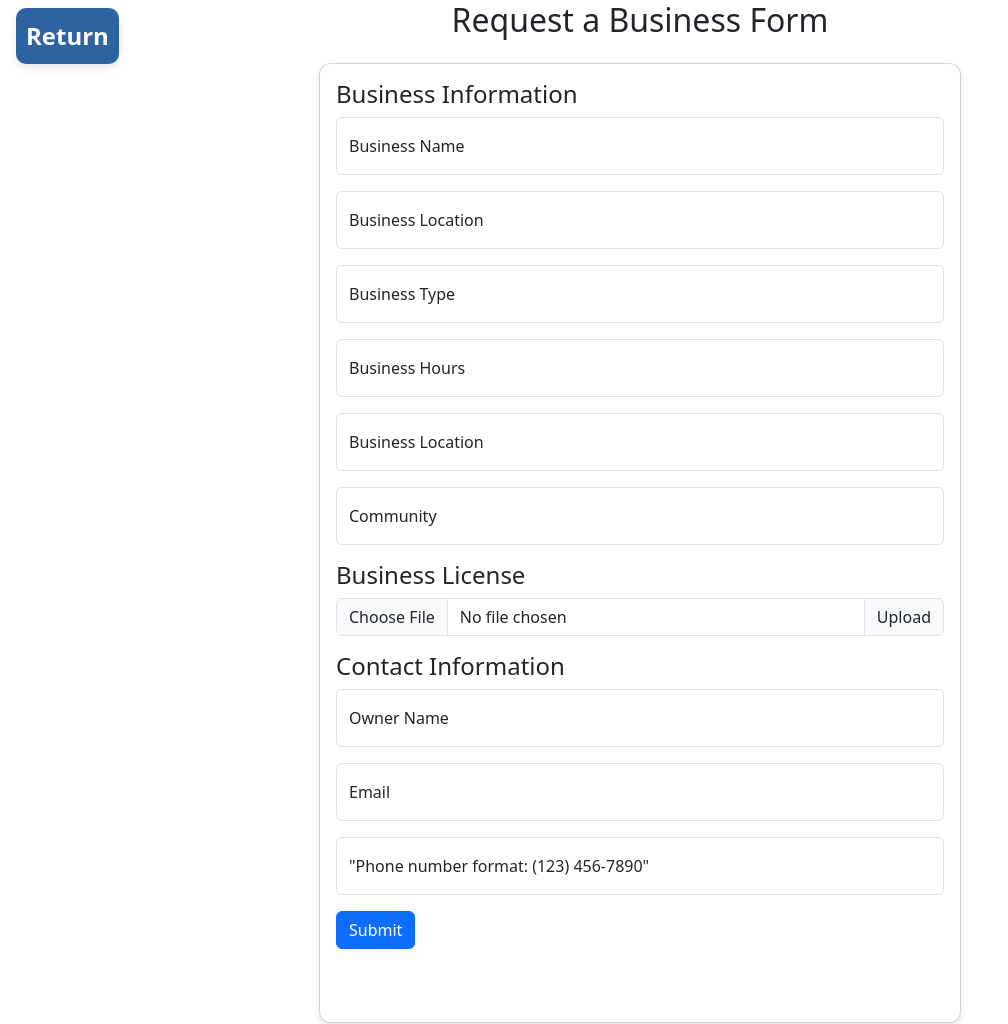
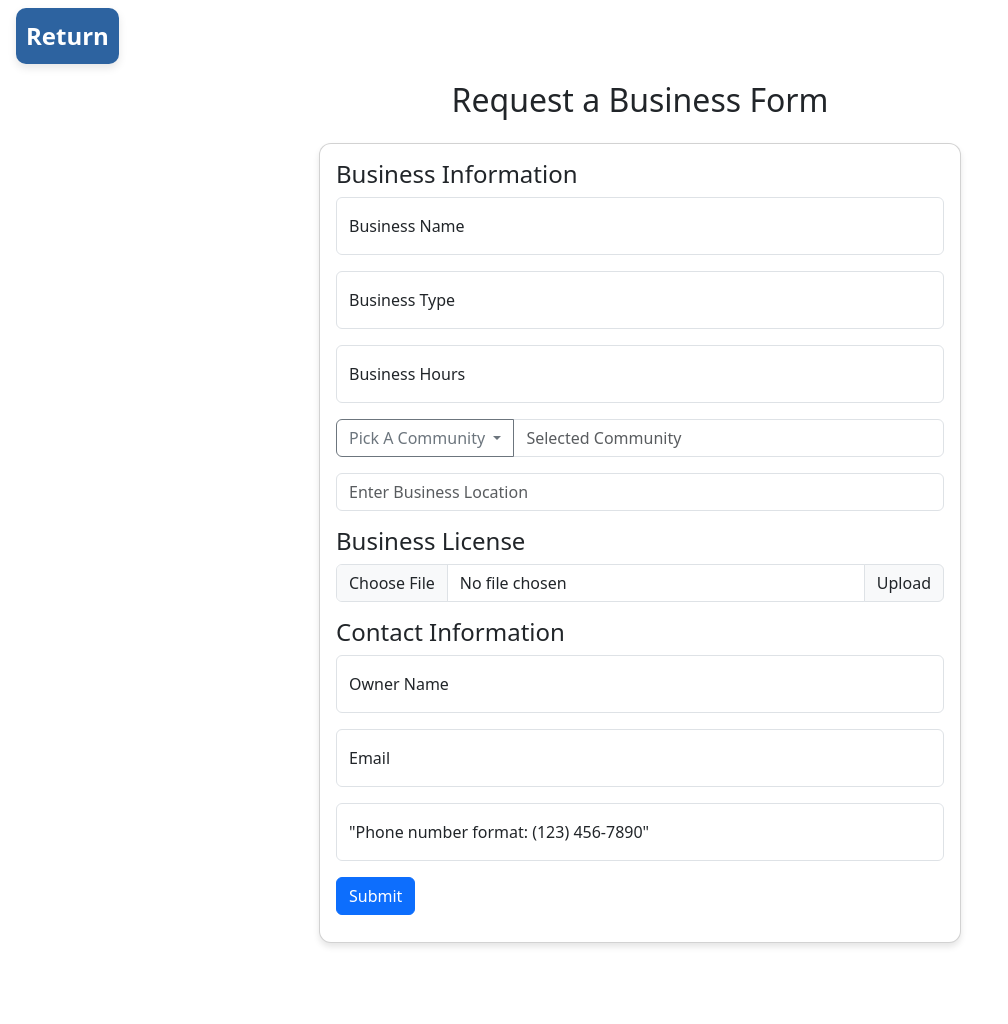
Before and after one commit to Vkutti/projectFAT, a Flask app: page /businessForm in a window 1280 px wide. Shown: the whole page, without its empty margins (0-1008 px from the left). Run offline with Flask 3, Linux system fonts and the light colour scheme; some libraries are stand-ins or nearby versions.

Commit message:
made the form cracked and has attachable files that are sent with business registartion.

```diff
--- a/projectFAT/main.py
+++ b/projectFAT/main.py
@@ -10,6 +10,9 @@ from email.mime.multipart import MIMEMultipart
 from email.utils import parsedate_to_datetime
 import time
 import threading
+from email.mime.base import MIMEBase
+import os
+from email import encoders
 
 
 # db = SQL("sqlite:////absolute/path/to/FAT.db")
@@ -199,10 +202,15 @@ def form():
         glblOwnername = request.form.get("ownername")
         glblEmail = request.form.get("email")
         glblPhoneNumber = request.form.get("phoneNumber")
-        glblCommunity = request.form.get("Community")
-
+        glblCommunity = request.form.get("community")
+        uploaded_file = request.files.get('business_license')
+        print(glblBusinessLocation)
+        print(glblCommunity)
 
         # Insert into database
+        temp_file_path = os.path.join("temp", uploaded_file.filename)
+        os.makedirs("temp", exist_ok=True)  # Ensure temp directory exists
+        uploaded_file.save(temp_file_path)
 
 
 
@@ -233,6 +241,19 @@ def form():
             message["Subject"] = subject
             message.attach(MIMEText(body, "plain"))
 
+            try:
+                with open(temp_file_path, "rb") as attachment:
+                    part = MIMEBase("application", "octet-stream")
+                    part.set_payload(attachment.read())
+                    encoders.encode_base64(part)
+                    part.add_header(
+                        "Content-Disposition",
+                        f"attachment; filename={uploaded_file.filename}",
+                    )
+                    message.attach(part)
+            except Exception as e:
+                print(f"Error attaching file: {e}")
+
             # Connect to SMTP server
             print("Connecting to the server...")
             server = smtplib.SMTP(smtp_server, port)
@@ -255,6 +276,9 @@ def form():
             server.quit()  # Ensure the session is closed
             print("Logged out successfully.")
         threading.Thread(target=start_email_checking_thread, args=("khs.hack.club@gmail.com", "yvwj gsdd dbpg cdti"), daemon=True).start()
+
+        if os.path.exists(temp_file_path):
+            os.remove(temp_file_path)
 
 
 
--- a/projectFAT/templates/businessForm.html
+++ b/projectFAT/templates/businessForm.html
@@ -12,17 +12,13 @@
     <a href="/" class="fs-4 ms-3 mt-2 position-fixed return-btn">  Return  </a>
     <div class="vw-100 vh-100 d-flex justify-content-center align-items-center flex-column">
         <h2 id="form-title" class="mb-4">Request a Business Form</h2>
-        <div class="card" style="height: 60rem">
-            <div class="card-body d-flex flex-column" style="width: 40rem;" id="search-results-container">
-                <form id="BusinessF" action="/businessForm" method="POST">
+        <div class="card" style="height: 50rem">
+            <div class="card-body d-flex flex-column" style="width: 40rem; overflow-y: scroll" id="search-results-container">
+                <form id="BusinessF" action="/businessForm" enctype="multipart/form-data" method="POST">
                     <h4>Business Information</h4>
                     <div class="form-floating mb-3">
                         <input id="businessName" type="text" class="form-control" placeholder="Business Name"  name="businessName" required>
                         <label for="businessName">Business Name</label>
-                    </div>
-                    <div class="form-floating mb-3">
-                        <input id="businessLocation" type="text" class="form-control" placeholder="Business Location" name="businessLocation" required>
-                        <label for="businessLocation">Business Location</label>
                     </div>
                     <div class="form-floating mb-3">
                         <input id="businessType" type="text" class="form-control" placeholder="Business Type" name="businessType" required>
@@ -32,17 +28,51 @@
                         <input id="businessHours" type="text" class="form-control" placeholder="Business Hours" name="businessHours" required>
                         <label for="businessLocation">Business Hours</label>
                     </div>
-                    <div class="form-floating mb-3">
-                        <input id="businessLocation" type="text" class="form-control" placeholder="Business Location" name="businessLocation" required>
-                        <label for="businessLocation">Business Location</label>
+                    <div class="input-group mb-3">
+                        <button
+                            class="btn btn-outline-secondary dropdown-toggle"
+                            type="button"
+                            data-bs-toggle="dropdown"
+                            aria-expanded="false"
+                        >
+                            Pick A Community
+                        </button>
+                        <ul class="dropdown-menu">
+                            <li><a class="dropdown-item" href="#" data-value="Tracy Hills">Tracy Hills</a></li>
+                            <li><a class="dropdown-item" href="#" data-value="Ellis">Ellis</a></li>
+                            <li><a class="dropdown-item" href="#" data-value="Edgewood">Edgewood</a></li>
+                            <li><a class="dropdown-item" href="#" data-value="Redbridge">Redbridge</a></li>
+                        </ul>
+                        <!-- Hidden Input for Community -->
+                        <input
+                            id="community"
+                            type="text"
+                            class="form-control"
+                            name="community"
+                            placeholder="Selected Community"
+                            readonly
+                        >
                     </div>
-                    <div class="form-floating mb-3">
-                        <input id="Community" type="text" class="form-control" placeholder="Business Location" name="Community" required>
-                        <label for="Community">Community</label>
+
+                    <!-- Business Location Input -->
+                    <div class="mb-3">
+                        <input
+                            id="businessLocation"
+                            type="text"
+                            class="form-control"
+                            placeholder="Enter Business Location"
+                            name="businessLocation"
+                            aria-label="Business Location"
+                        >
                     </div>
                     <h4>Business License</h4>
                     <div class="input-group mb-3">
-                        <input type="file" class="form-control" id="inputGroupFile02">
+                        <input
+                            type="file"
+                            class="form-control"
+                            id="inputGroupFile02"
+                            name="business_license"
+                        >
                         <label class="input-group-text" for="inputGroupFile02">Upload</label>
                     </div>
 
@@ -103,5 +133,20 @@
     </div>
     <script src="../static/businessForm.js" type="text/javascript"></script>
     <script src="https://cdn.jsdelivr.net/npm/bootstrap@5.3.3/dist/js/bootstrap.bundle.min.js"></script>
+    <script>
+        // Get all dropdown items and the community input field
+        const dropdownItems = document.querySelectorAll('.dropdown-item');
+        const communityInput = document.getElementById('community');
+
+        // Update community input field when a dropdown item is clicked
+        dropdownItems.forEach(item => {
+            item.addEventListener('click', event => {
+                event.preventDefault(); // Prevent default behavior
+                const selectedValue = item.getAttribute('data-value'); // Get the value from the dropdown
+                communityInput.value = selectedValue; // Update the input field
+            });
+        });
+    </script>
+
 </body>
 </html>
--- a/projectFAT/templates/searchResults.html
+++ b/projectFAT/templates/searchResults.html
@@ -61,6 +61,7 @@
                     <div style="flex: 1; text-align: right;">
                         <p><strong>Contact Phone:</strong> ${businessInfo.PhoneNumber || "N/A"}</p>
                         <p><strong>Contact Email:</strong> ${businessInfo.Email || "N/A"}</p>
+                        <p><strong>Community:</strong> ${businessInfo.Community || "N/A"}</p>
                     </div>
                 </div>
             `;
```
Also changed, not shown: projectFAT/FAT.db.
